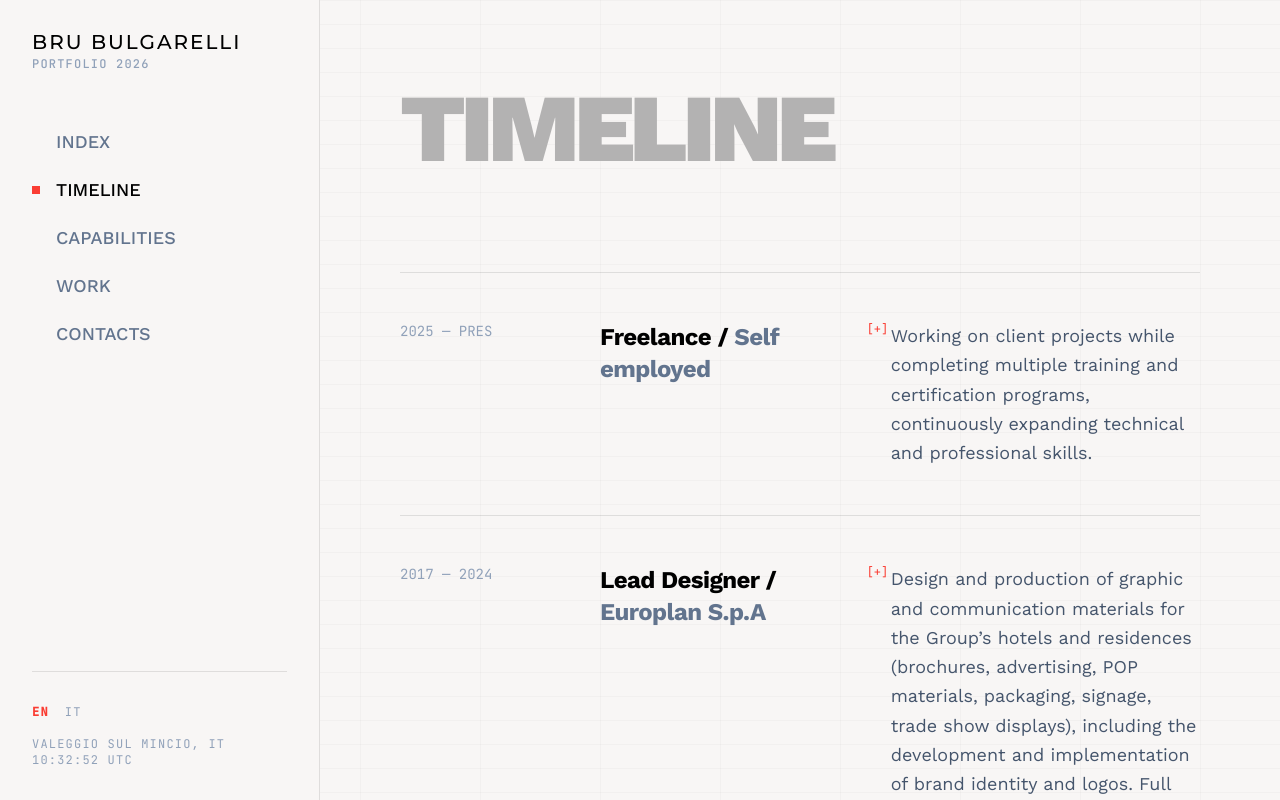
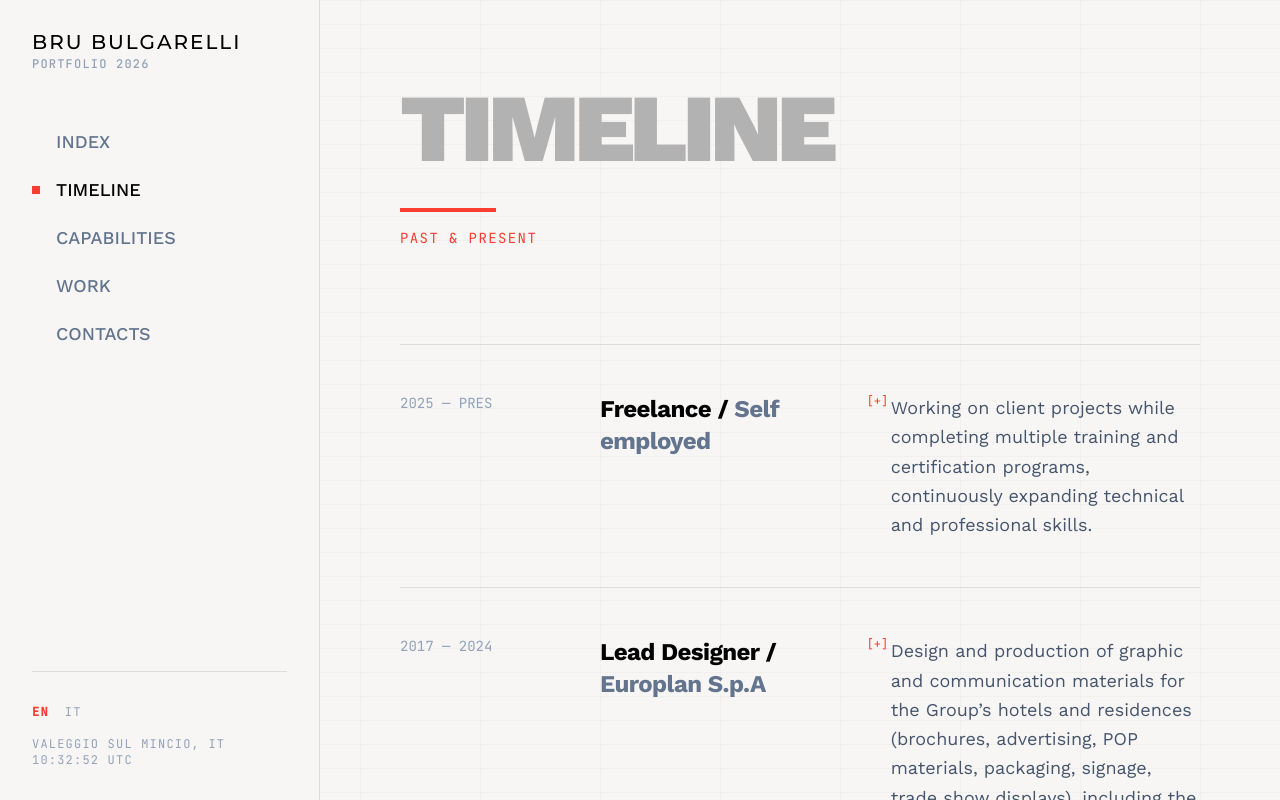
Before and after one commit to pizzeghellaa-sudo/bru_portfolio, a React (Vite) app: page / in a window 1280 px wide. Both pictures are taken after a click on the button "TIMELINE". Built offline with nearby package versions, Linux system fonts and the light colour scheme.

Commit message:
added subtitles

```diff
--- a/src/App.tsx
+++ b/src/App.tsx
@@ -248,6 +248,9 @@ function TimelineSection({ language }: { language: Language }) {
             style={{ color: 'rgb(179, 178, 178)' }}>
             {t.title}
         </h2>
+
+        <div className="w-24 h-1 bg-primary mt-8" />
+        <p className="mt-4 font-mono text-primary text-sm tracking-widest uppercase">{t.subtitle}</p>
       </header>
 
       <div className="flex flex-col border-t border-ink/10">
@@ -343,6 +346,9 @@ function WorkSection({ onSelectProject, language }: { onSelectProject: (id: stri
         <h2 className="text-6xl md:text-8xl font-black tracking-tighter text-ink uppercase"
                     style={{ color: 'rgb(179, 178, 178)' }}>
             {t.title}
+
+            <div className="w-24 h-1 bg-primary mt-8" />
+              <p className="mt-4 font-mono text-primary text-sm tracking-widest uppercase">{t.subtitle}</p>
         </h2>
 
         <nav className="flex gap-6">
--- a/src/translations.ts
+++ b/src/translations.ts
@@ -19,6 +19,7 @@ export const TRANSLATIONS = {
     },
     timeline: {
       title: 'TIMELINE',
+      subtitle: 'PAST & PRESENT',
       scroll: 'SCROLL FOR CAPABILITIES',
     },
     capabilities: {
@@ -41,6 +42,7 @@ export const TRANSLATIONS = {
     },
     work: {
       title: 'WORK',
+      subtitle: 'PORTFOLIO',
       filters: {
         ALL: 'ALL',
         IDENTITY: 'IDENTITY',
@@ -83,6 +85,7 @@ export const TRANSLATIONS = {
     },
     timeline: {
       title: 'CRONOLOGIA',
+      subtitle: 'PASSATO & PRESENTE',
       scroll: 'SCORRI PER LE COMPETENZE',
     },
     capabilities: {
@@ -105,7 +108,8 @@ export const TRANSLATIONS = {
     },
     work: {
       title: 'PROGETTI',
-      filters: {
+        subtitle: 'PORTFOLIO',
+        filters: {
         ALL: 'TUTTI',
         IDENTITY: 'IDENTITÀ',
         DIGITAL: 'DIGITALE',
```
